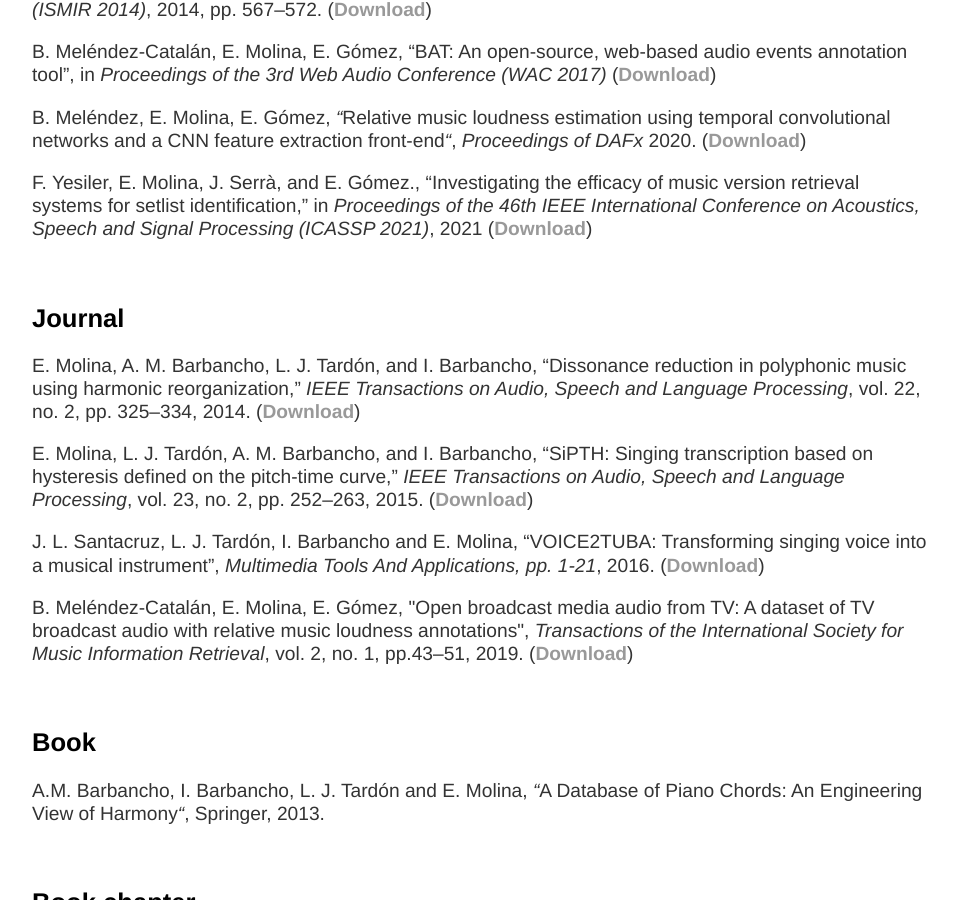
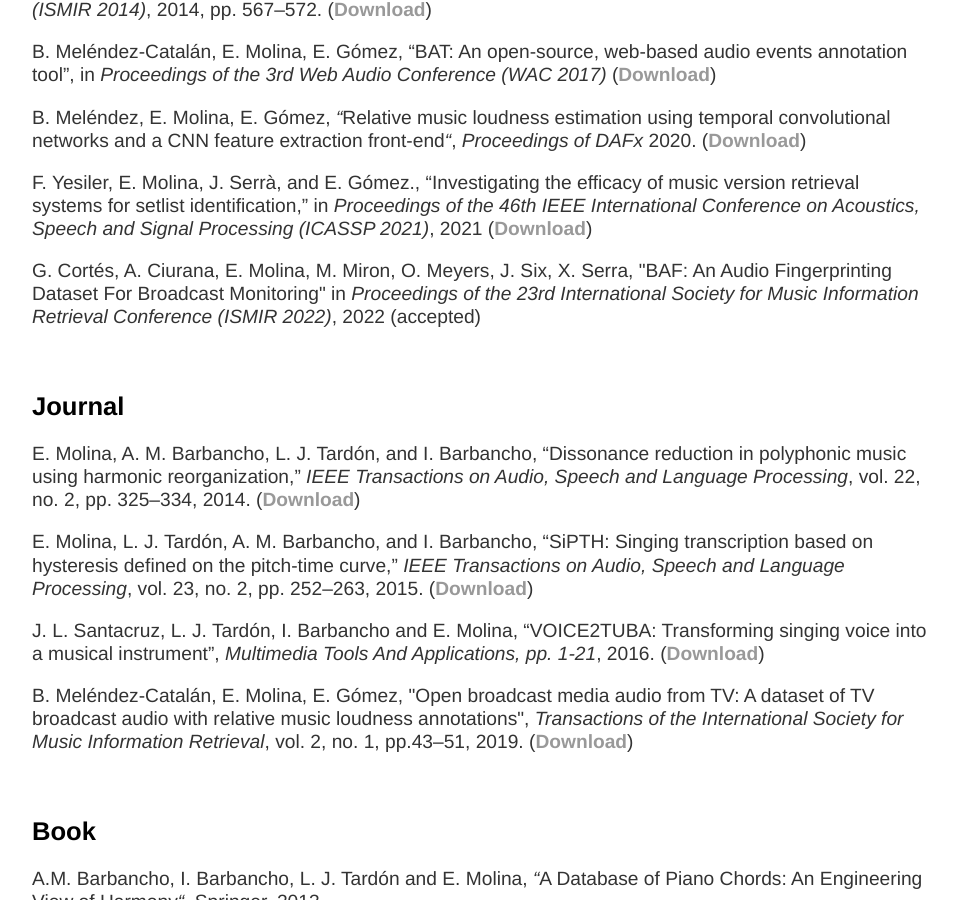
Before and after one commit to emilio-molina/emilio-molina.github.io, a Jekyll site: the page built from publications/index.html, in a window 1280 px wide and 900 px high, scrolled down 598 px. Shown: the whole window, without its empty margins (160-1117 px from the left). Built offline with Jekyll 4.4.1, drawn with Linux system fonts in a browser that asks for light colours.

Commit message:
Update publications

```diff
--- a/publications/index.html
+++ b/publications/index.html
@@ -13,6 +13,7 @@
     <p>B. Meléndez-Catalán, E. Molina, E. Gómez, &#8220;BAT: An open-source, web-based audio events annotation tool&#8221;, in <em>Proceedings of the 3rd Web Audio Conference (WAC 2017) </em>(<strong><a href="https://emilio-molina.github.io/publications/17.pdf">Download</a></strong>)</p>
     <p>B. Meléndez, E. Molina, E. Gómez, <em>&#8220;</em>Relative music loudness estimation using temporal convolutional networks and a CNN feature extraction front-end<em>&#8220;</em>, <em>Proceedings of DAFx</em> 2020. (<strong><a href="https://emilio-molina.github.io/publications/DAFx2020_paper_13.pdf">Download</a></strong>)</p>
     <p>F. Yesiler, E. Molina, J. Serrà, and E. Gómez., “Investigating the efficacy of music version retrieval systems for setlist identification,” in <em>Proceedings of the 46th IEEE International Conference on Acoustics, Speech and Signal Processing (ICASSP 2021)</em>, 2021 (<a href="https://arxiv.org/abs/2101.02098"><strong>Download</strong></a>)</p>
+    <p>G. Cortés, A. Ciurana, E. Molina, M. Miron, O. Meyers, J. Six, X. Serra, "BAF: An Audio Fingerprinting Dataset For Broadcast Monitoring" in <em>Proceedings of the 23rd International Society for Music Information Retrieval Conference (ISMIR 2022)</em>, 2022 (accepted)</p>
     <p>&nbsp;</p>
     <h2>Journal</h2>
     <p>E. Molina, A. M. Barbancho, L. J. Tardón, and I. Barbancho, “Dissonance reduction in polyphonic music using harmonic reorganization,” <em>IEEE Transactions on Audio, Speech and Language Processing</em>, vol. 22, no. 2, pp. 325–334, 2014. (<strong><a href="https://emilio-molina.github.io/publications/Molina-et-al.-2014-Dissonance-reduction-in-polyphonic-music-using-harmonic-reorganization.pdf">Download</a></strong>)</p>
```
